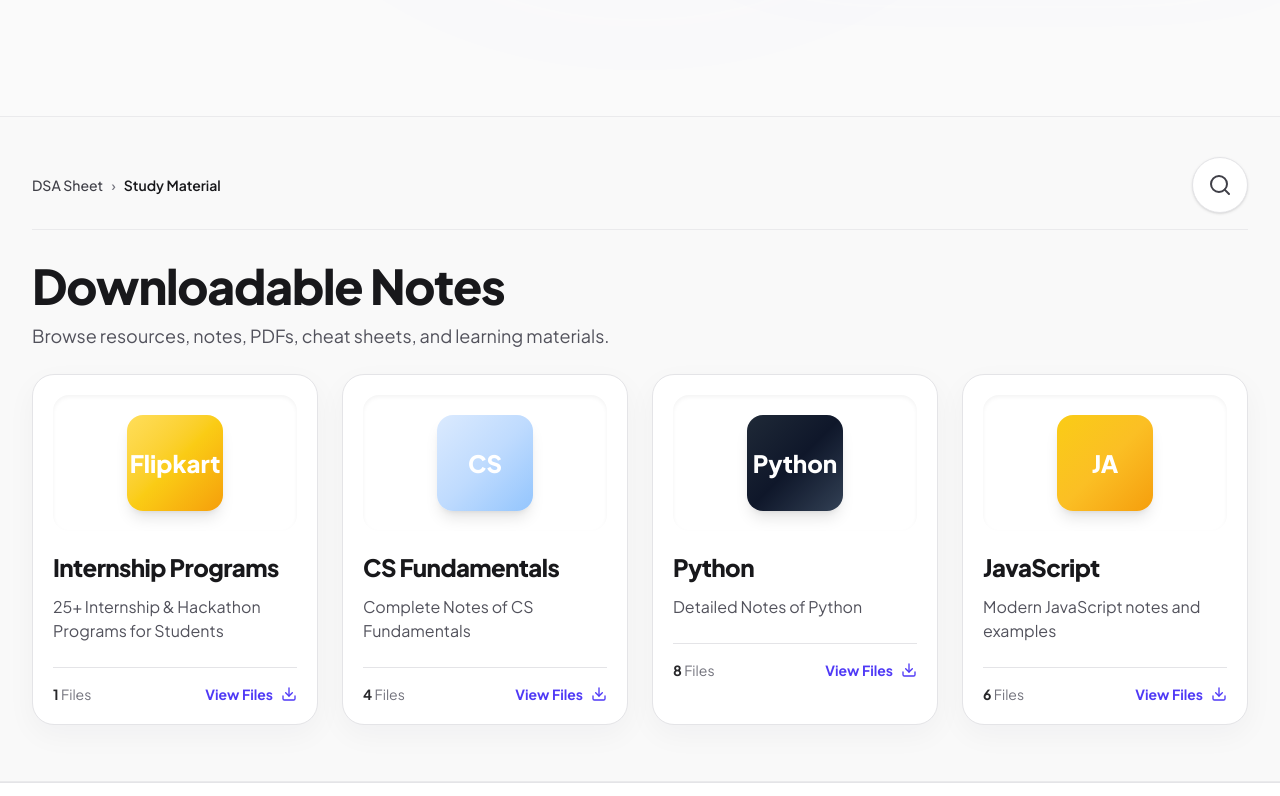
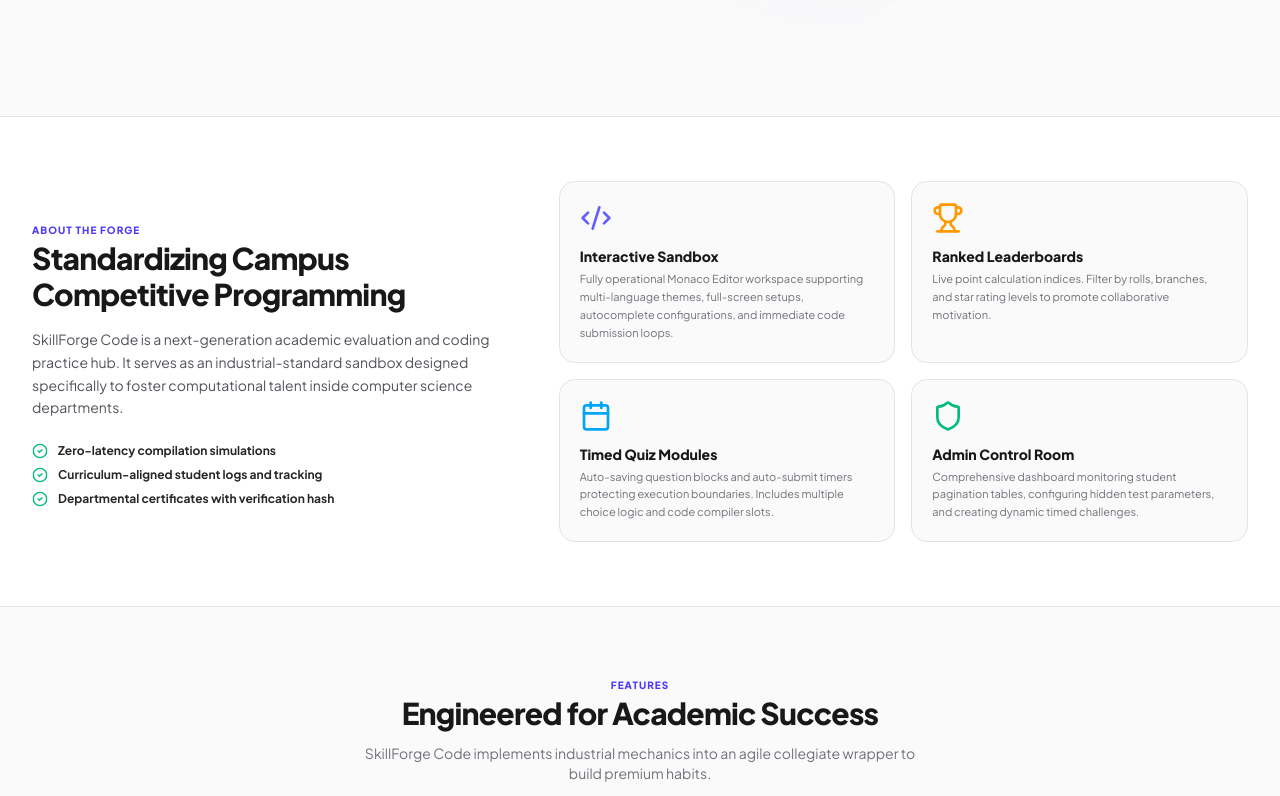
Before and after one commit to SkillForgeClub/skillforge_code, a React (Vite) app: page / in a window 1280 px wide. Shown: the part 624-1420 px from the top of the page. Built offline with nearby package versions, Linux system fonts and the light colour scheme; no server answers.

Commit message:
Remove study materials from home page

```diff
--- a/src/views/LandingPage.tsx
+++ b/src/views/LandingPage.tsx
@@ -18,12 +18,10 @@
   Calendar,
   Zap,
   Shield,
-  Star,
-  Search,
-  Download
+  Star
 } from 'lucide-react';
-import { Quiz, LeaderboardEntry, StudyMaterial, DEFAULT_STUDY_MATERIALS } from '../types';
-import { quizzesApi, leaderboardApi, problemsApi, studyMaterialsApi } from '../services/api';
+import { Quiz, LeaderboardEntry } from '../types';
+import { quizzesApi, leaderboardApi, problemsApi } from '../services/api';
 
 interface LandingPageProps {
   onNavigate: (view: string) => void;
@@ -34,18 +32,8 @@
   const [previewQuizzes, setPreviewQuizzes] = useState<Quiz[]>([]);
   const [previewLeaderboard, setPreviewLeaderboard] = useState<LeaderboardEntry[]>([]);
   const [stats, setStats] = useState({ problems: 0 });
-  const [studyMaterials, setStudyMaterials] = useState<StudyMaterial[]>(DEFAULT_STUDY_MATERIALS);
 
   useEffect(() => {
-    const syncStudyMaterials = async () => {
-      try {
-        const materials = await studyMaterialsApi.list();
-        if (materials.length > 0) setStudyMaterials(materials);
-      } catch {
-        setStudyMaterials(DEFAULT_STUDY_MATERIALS);
-      }
-    };
-
     quizzesApi.list().then((all) => {
       const live = all.filter(q => q.status === 'Live');
       setPreviewQuizzes((live.length > 0 ? live : all).slice(0, 2));
@@ -54,8 +42,6 @@
     problemsApi.list().then((problems) => {
       setStats((currentStats) => ({ ...currentStats, problems: problems.length }));
     }).catch(() => {});
-
-    syncStudyMaterials();
   }, []);
 
   const navigateToProblemArena = () => {
@@ -63,36 +49,6 @@
       onSelectRole('Student');
     }
     onNavigate('problems');
-  };
-
-  const openStudyMaterial = (material: StudyMaterial) => {
-    const targetUrl = material.sourceType === 'pdf' ? material.pdfDataUrl || material.url : material.url;
-
-    if (!targetUrl || targetUrl === '#') {
-      return;
-    }
-
-    if (material.sourceType === 'pdf' && targetUrl.startsWith('data:application/pdf')) {
-      const payload = targetUrl.split(',')[1] || '';
-      const mimeString = targetUrl.split(',')[0].split(':')[1].split(';')[0] || 'application/pdf';
-      const byteString = atob(payload);
-      const ab = new ArrayBuffer(byteString.length);
-      const ia = new Uint8Array(ab);
-      for (let i = 0; i < byteString.length; i += 1) {
-        ia[i] = byteString.charCodeAt(i);
-      }
-      const blob = new Blob([ab], { type: mimeString });
-      const objectUrl = URL.createObjectURL(blob);
-      const newTab = window.open('', '_blank', 'noopener,noreferrer');
-      if (newTab) {
-        newTab.location.href = objectUrl;
-      } else {
-        window.location.href = objectUrl;
-      }
-      return;
-    }
-
-    window.open(targetUrl, '_blank', 'noopener,noreferrer');
   };
 
   return (
@@ -183,66 +139,6 @@
                 </code>
               </pre>
             </div>
-          </div>
-        </div>
-      </section>
-
-      <section className="bg-zinc-50/90 dark:bg-[#111111] border-t border-b border-zinc-200/70 dark:border-zinc-800/80">
-        <div className="max-w-7xl mx-auto px-4 sm:px-6 lg:px-8 py-10">
-          <div className="flex items-center justify-between gap-4 pb-4 border-b border-zinc-200/70 dark:border-zinc-800/80">
-            <div className="text-sm font-medium text-zinc-500 dark:text-zinc-400">
-              <span className="text-zinc-700 dark:text-zinc-300">DSA Sheet</span>
-              <span className="mx-2">›</span>
-              <span className="font-semibold text-zinc-900 dark:text-white">Study Material</span>
-            </div>
-            <button
-              type="button"
-              className="h-14 w-14 rounded-full border border-zinc-200 bg-white shadow-sm hover:bg-zinc-50 dark:border-zinc-700 dark:bg-zinc-900 dark:hover:bg-zinc-800 flex items-center justify-center"
-              aria-label="Search material"
-            >
-              <Search className="h-6 w-6 text-zinc-700 dark:text-zinc-300" />
-            </button>
-          </div>
-
-          <div className="pt-8 pb-6">
-            <h2 className="text-4xl sm:text-5xl font-black tracking-tight text-zinc-900 dark:text-white">Downloadable Notes</h2>
-            <p className="mt-3 text-lg text-zinc-600 dark:text-zinc-400">
-              Browse resources, notes, PDFs, cheat sheets, and learning materials.
-            </p>
-          </div>
-
-          <div className="grid grid-cols-1 md:grid-cols-2 xl:grid-cols-4 gap-6 pb-4">
-            {studyMaterials.map((material) => (
-              <article
-                key={material.id}
-                className="rounded-[22px] border border-zinc-200 bg-white p-5 shadow-[0_10px_30px_rgba(15,23,42,0.04)] transition-transform hover:-translate-y-1 dark:border-zinc-800 dark:bg-[#141414]"
-              >
-                <div className="mb-5 flex min-h-[110px] items-center justify-center rounded-2xl bg-gradient-to-br p-5 shadow-inner">
-                  <div className={`flex h-24 w-24 items-center justify-center rounded-2xl bg-gradient-to-br ${material.accent} text-2xl font-black text-white shadow-lg`}>
-                    {material.logoText.length > 8 ? material.logoText.slice(0, 2).toUpperCase() : material.logoText}
-                  </div>
-                </div>
-
-                <div className="space-y-3">
-                  <h3 className="text-2xl font-black tracking-tight text-zinc-900 dark:text-white">{material.title}</h3>
-                  <p className="text-base text-zinc-600 dark:text-zinc-400">{material.description}</p>
-                </div>
-
-                <div className="mt-6 flex items-center justify-between gap-3 border-t border-zinc-200 pt-4 dark:border-zinc-800">
-                  <div className="text-sm text-zinc-500 dark:text-zinc-400">
-                    <span className="font-bold text-zinc-800 dark:text-zinc-200">{material.fileCount}</span> Files
-                  </div>
-                  <button
-                    type="button"
-                    onClick={() => openStudyMaterial(material)}
-                    className="inline-flex items-center gap-2 text-sm font-bold text-indigo-600 transition hover:text-indigo-500 dark:text-indigo-400"
-                  >
-                    <span>{material.sourceType === 'pdf' ? 'Open PDF' : 'View Files'}</span>
-                    <Download className="h-4 w-4" />
-                  </button>
-                </div>
-              </article>
-            ))}
           </div>
         </div>
       </section>
```
